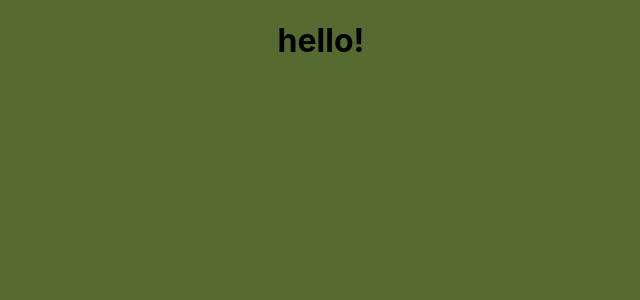
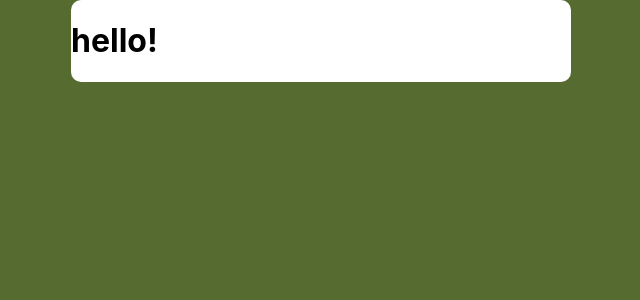
Before and after one commit to garilka/react-calculator, a React (Create React App) app in the folder client/: page / in a window 1280 px wide. Shown: the top 300 px of the page, without its empty margins (319-959 px from the left). Built offline with nearby package versions, Linux system fonts and the light colour scheme.

Commit message:
feat(client/src/features): Calculator css update

```diff
--- a/client/src/features/Calculator/Calculator.css
+++ b/client/src/features/Calculator/Calculator.css
@@ -1,6 +1,5 @@
 .wrapper {
   background-color: white;
   width: 500px;
-  height: 600px;
   border-radius: 10px;
 }
--- a/client/src/features/Calculator/Calculator.js
+++ b/client/src/features/Calculator/Calculator.js
@@ -1,4 +1,5 @@
 import React from 'react';
+import './Calculator.css';
 
 const Calculator = () => {
   return (
```
